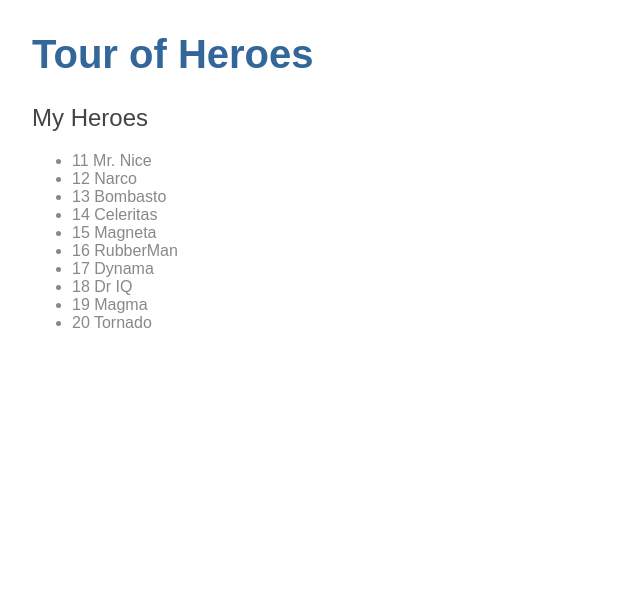
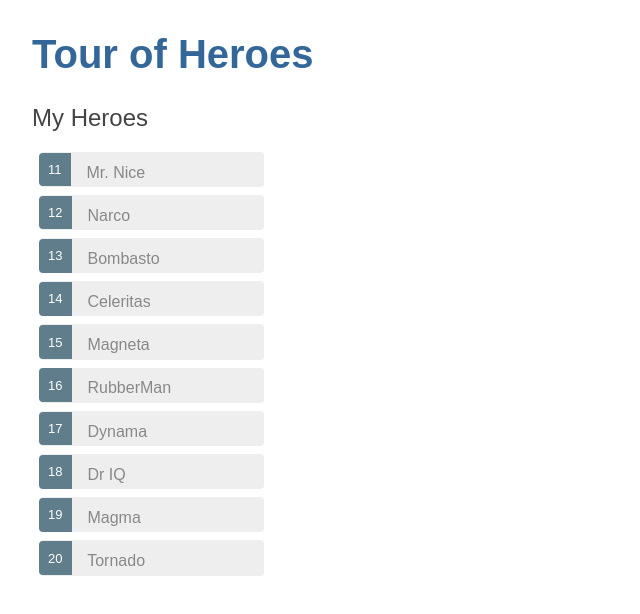
Before and after one commit to zpyhl/ng-heros, an Angular app: page / in a window 1280 px wide. Shown: the top 614 px of the page, without its empty margins (0-640 px from the left). Built offline with nearby package versions, Linux system fonts and the light colour scheme.

Commit message:
add style

```diff
--- a/src/app/heroes/heroes.component.html
+++ b/src/app/heroes/heroes.component.html
@@ -1,6 +1,9 @@
 <h2>My Heroes</h2>
 <ul class="heroes">
-  <li *ngFor="let hero of heroes" (click)='onSelect(hero)'>
+  <li
+    *ngFor="let hero of heroes"
+    (click)='onSelect(hero)'
+    [class.selected]="hero === selectedHero">
     <span class="badge">{{hero.id}}</span>
     {{hero.name}}
   </li>
--- /dev/null
+++ b/src/app/heroes/heroes.component.scss
@@ -0,0 +1,48 @@
+/* HeroesComponent's private CSS styles */
+.selected {
+  background-color: #CFD8DC !important;
+  color: white;
+}
+.heroes {
+  margin: 0 0 2em 0;
+  list-style-type: none;
+  padding: 0;
+  width: 15em;
+}
+.heroes li {
+  cursor: pointer;
+  position: relative;
+  left: 0;
+  background-color: #EEE;
+  margin: .5em;
+  padding: .3em 0;
+  height: 1.6em;
+  border-radius: 4px;
+}
+.heroes li.selected:hover {
+  background-color: #BBD8DC !important;
+  color: white;
+}
+.heroes li:hover {
+  color: #607D8B;
+  background-color: #DDD;
+  left: .1em;
+}
+.heroes .text {
+  position: relative;
+  top: -3px;
+}
+.heroes .badge {
+  display: inline-block;
+  font-size: small;
+  color: white;
+  padding: 0.8em 0.7em 0 0.7em;
+  background-color: #607D8B;
+  line-height: 1em;
+  position: relative;
+  left: -1px;
+  top: -4px;
+  height: 1.8em;
+  margin-right: .8em;
+  border-radius: 4px 0 0 4px;
+}
--- a/src/app/heroes/heroes.component.ts
+++ b/src/app/heroes/heroes.component.ts
@@ -7,7 +7,7 @@
 @Component({
   selector: 'app-heroes',
   templateUrl: './heroes.component.html',
-  styleUrls: ['./heroes.component.sass']
+  styleUrls: ['./heroes.component.scss']
 })
 export class HeroesComponent implements OnInit {
   heroes = HEROES;
```
Also changed, not shown: src/app/heroes/heroes.component.sass (deleted).
